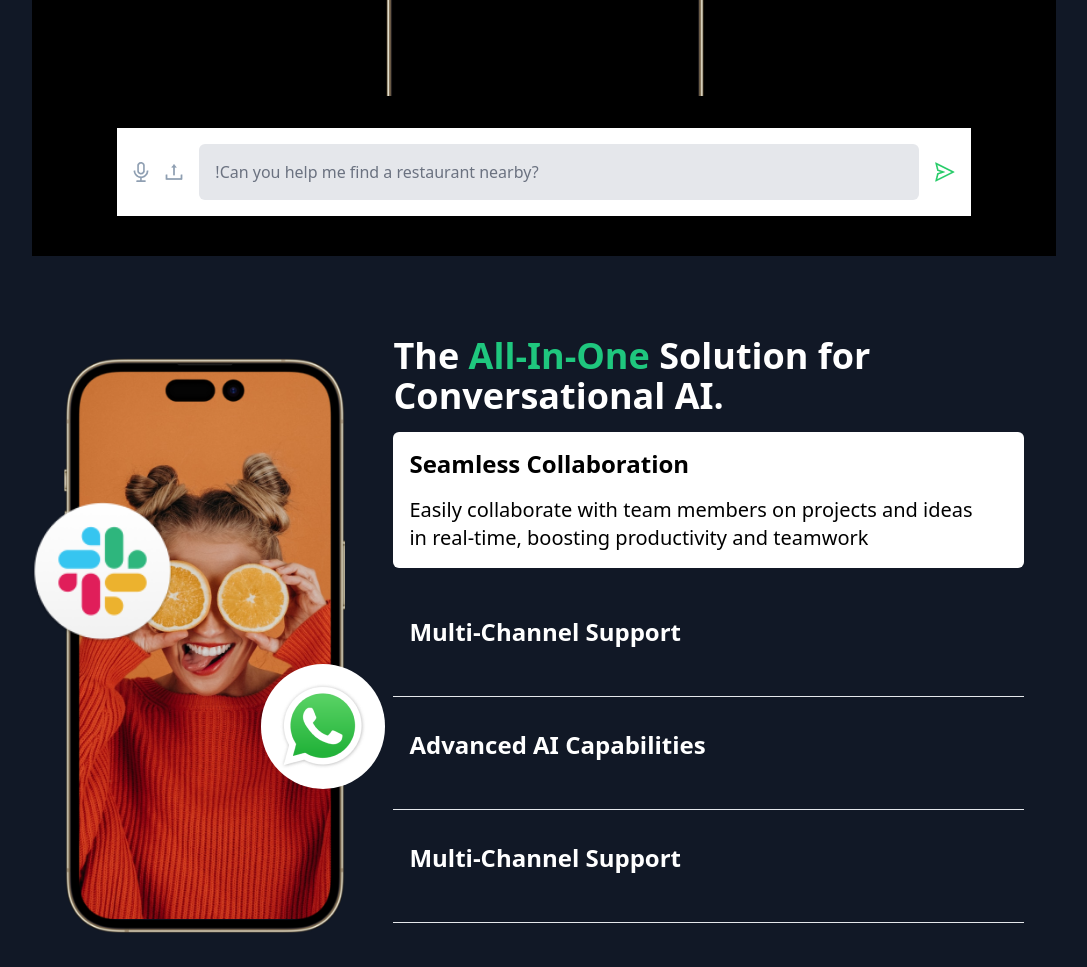
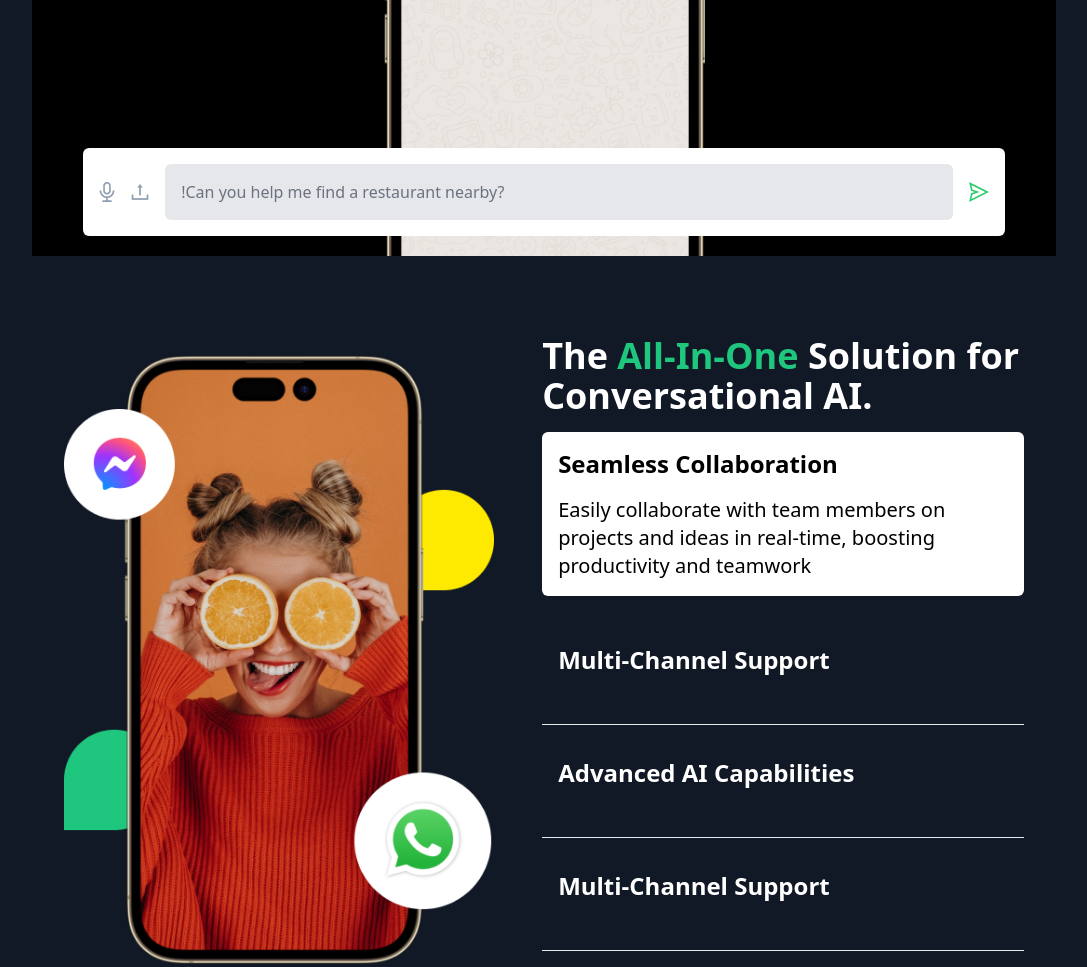
Before and after one commit to thamesblanq/omnigpt-page, a website: page build/index.html in a window 1280 px wide. Shown: the part 1500-2467 px from the top of the page, without its empty margins (96-1183 px from the left). Drawn offline with Linux system fonts and the light colour scheme.

Commit message:
finally done

```diff
--- a/build/index.html
+++ b/build/index.html
@@ -71,22 +71,16 @@
         </article>
 
         <article class="h-1/2 md:h-screen md:w-1/2 flex items-center justify-center">
-         <img src="./img/brain-2.png" alt="ai-brain" class="">
+         <img src="./img/desktop-ver.png" alt="ai-brain" class="">
         </article>
       </section>
     </section>
 
     <section class="hidden w-full h-auto mb-12 md:block ">
       <section class="hidden md:flex items-center justify-center bg-black max-w-5xl h-screen p-8 relative overflow-hidden mx-auto">
-        <img src="./img/apple-iphone-14-pro-max-2022-medium 2.png" alt="iphone" class="mx-auto">
-        <div class="md:flex items-center justify-between w-80 rounded-t-3xl p-2 bg-white absolute h-12 top-[18%]">
-          <div class="flex gap-3">
-            <img src="./img/Frame 427320342.png" alt="frame">
-            <img src="./img/Frame 427320341.png" alt="frame">
-          </div>
-          <img src="./img/Frame 427320343.png" alt="frame">
-        </div>
-        <div class="bg-white absolute flex p-4 w-5/6 items-center gap-4 bottom-10">
+        <img src="./img/mid.png" alt="mid" class="absolute bottom-0">
+        <div class="w-full rounded-t-3xl p-2 flex items-center justify-center absolute h-auto bottom-14">
+          <div class="bg-white absolute flex p-4 w-[90%] items-center rounded-md gap-4">
             <div class="flex gap-4 items-center">
               <div><img src="./img/Vector (2).png" alt="vector" class=""></div>
               <div><img src="./img/Vector (3).png" alt="vector" class=""></div>
@@ -94,25 +88,14 @@
             <p class="bg-gray-200 p-4 font-thin grow text-gray-500 rounded-md">!Can you help me find a restaurant nearby?</p>
             <div><img src="./img/Outline - Application.png" alt="send"></div>
           </div>
-
-        <div>
         </div>
       </section>
     </section>
 
     <section class="w-full h-auto mb-12 flex flex-col items-center justify-center">
       <section class="flex flex-col-reverse md:flex-row items-center h-auto max-w-5xl p-8 overflow-hidden">
-        <div class="md:flex items-center justify-center mt-4 md:justify-start mr-12 w-1/2">
-          <div class="relative">
-            <img src="./img/Rectangle 13053.png" alt="picture" class="absolute top-2 left-3 w-11/12 -z-50">
-
-            <img src="./img/apple-iphone-14-pro-max-2022-medium 1.png" alt="iphone" class="">
-
-            <img src="./img/Facebook_Messenger_logo_2020 1.png" alt="icon" class="absolute -left-8 top-1/4 w-1/2">
-
-            <div class="w-auto h-auto rounded-full bg-white p-4  absolute -right-10 bottom-1/4">
-              <img src="./img/WhatsApp 1.png" alt="icon" class="">
-            </div>
+        <div class="md:flex items-center justify-center mt-4 md:justify-start mr-12 w-full mx-auto">
+           <img src="./img/second-mid.png" alt="second mid">
           </div>
 
         </div>
```
Also changed, not shown: build/css/style.css, build/img/Untitled-1.png (added), build/img/desktop-ver.png (added), build/img/mid.png (added), build/img/second-mid.png (added). Lines whose indentation alone changed are shown as unchanged.
